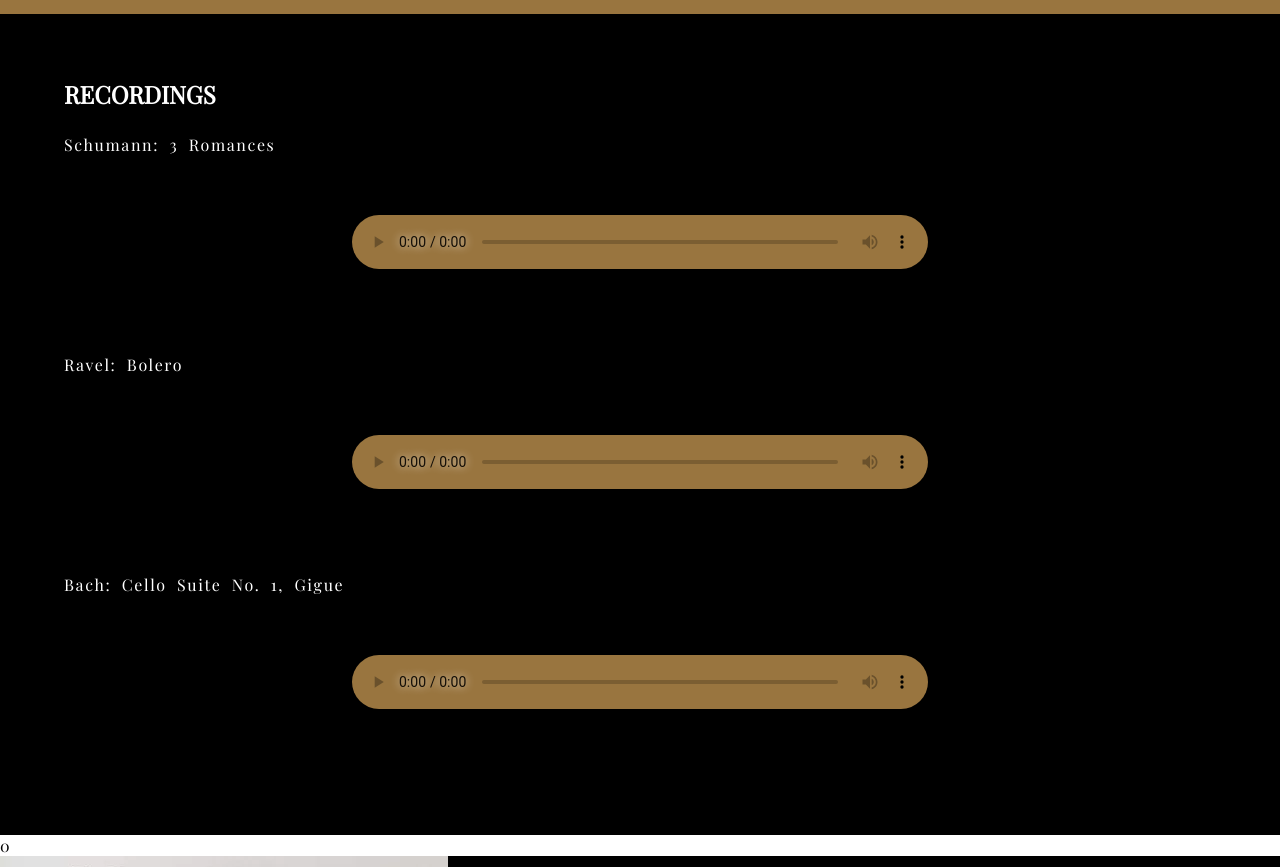
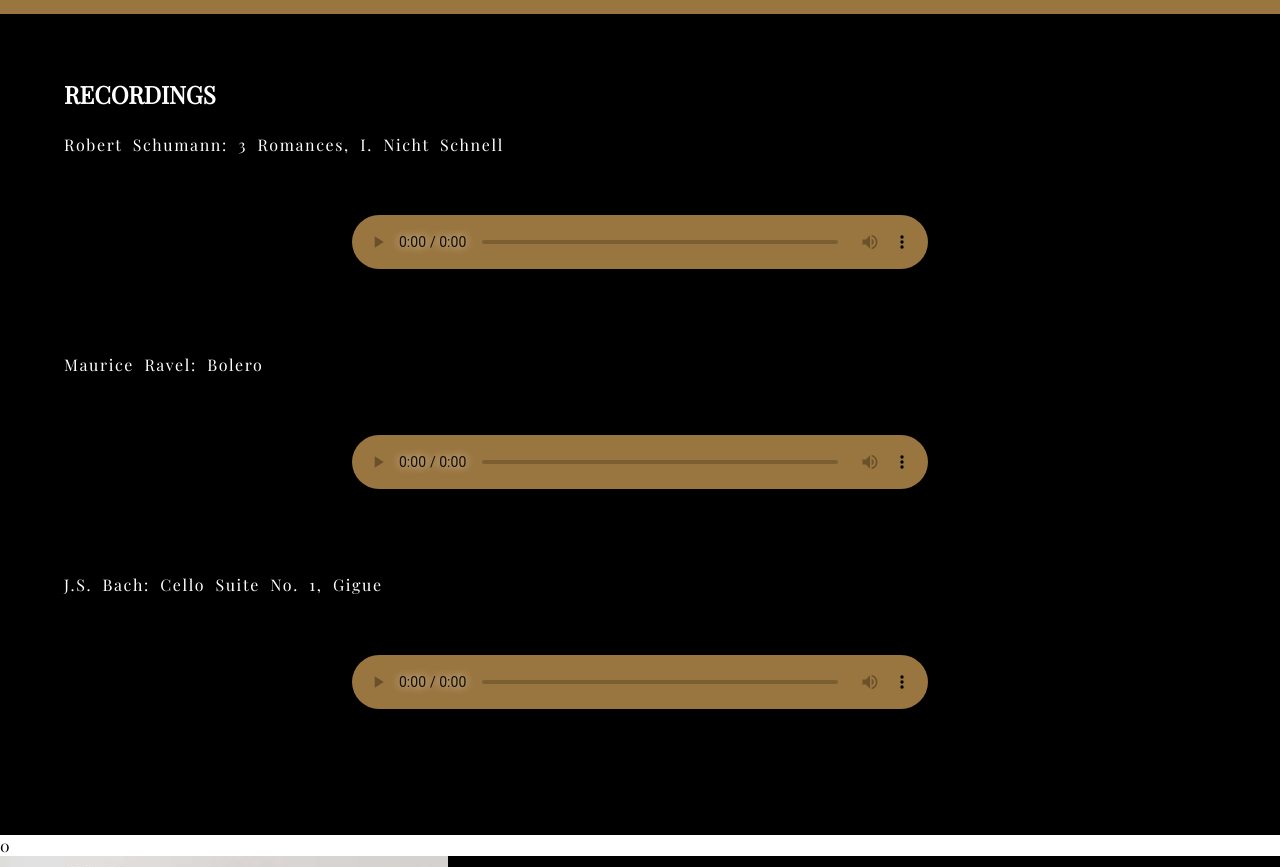
Before and after one commit to natedaniels42/tom-pylinski-website-client, a React (Create React App) app: page / in a window 1280 px wide. Shown: the part 2280-3147 px from the top of the page. Built offline with nearby package versions, Linux system fonts and the light colour scheme; no server answers.

Commit message:
Updated resume

```diff
--- a/src/components/Audio.js
+++ b/src/components/Audio.js
@@ -5,15 +5,15 @@ const Audio = () => {
         <div id="audio">
             <h2>RECORDINGS</h2>
             <div className="audio-container">
-                <p>Schumann: 3 Romances</p>
+                <p>Robert Schumann: 3 Romances, I. Nicht Schnell</p>
                 <audio controls src="/schumann.mp3"></audio>
             </div>
             <div className="audio-container">
-                <p>Ravel: Bolero</p>
+                <p>Maurice Ravel: Bolero</p>
                 <audio controls src="/bolero.mp3"></audio>
             </div>
             <div className="audio-container">
-                <p>Bach: Cello Suite No. 1, Gigue</p>
+                <p>J.S. Bach: Cello Suite No. 1, Gigue</p>
                 <audio controls src="/bach.mp3"></audio>
             </div>
         </div>
--- a/src/components/Bio.js
+++ b/src/components/Bio.js
@@ -42,7 +42,7 @@ const Bio = () => {
                 of Local 24 of the American Federation of Musicians. He makes
                 his home in Munroe Falls with his wife Janice, who is a music
                 therapist, and their son Matthew.</p><br /><br />
-            <p>Click <a href="tom-pylinski-music-resume.pdf" target="_blank">here</a> to view Tom's resume.</p>
+            <p>Click <a href="tom-resume.pdf" target="_blank">here</a> to view Tom's resume.</p>
         </div>
     )
 }
--- a/src/components/Nav.js
+++ b/src/components/Nav.js
@@ -61,7 +61,7 @@ const Nav = () => {
                     <Link to="/#contact">Contact Me</Link>
                 </div>
                 <div className="nav-items" onClick={handleCloseClick}>
-                    <Link to="tom-pylinski-music-resume.pdf" target="_blank">Resume</Link>
+                    <Link to="tom-resume.pdf" target="_blank">Resume</Link>
                 </div>
                 <div className="nav-items" onClick={handleCloseClick}>
                     <Link to="/resources/#">Student Resources</Link>
```
Also changed, not shown: 1 other file (tests, documents, lock files or other folders).
